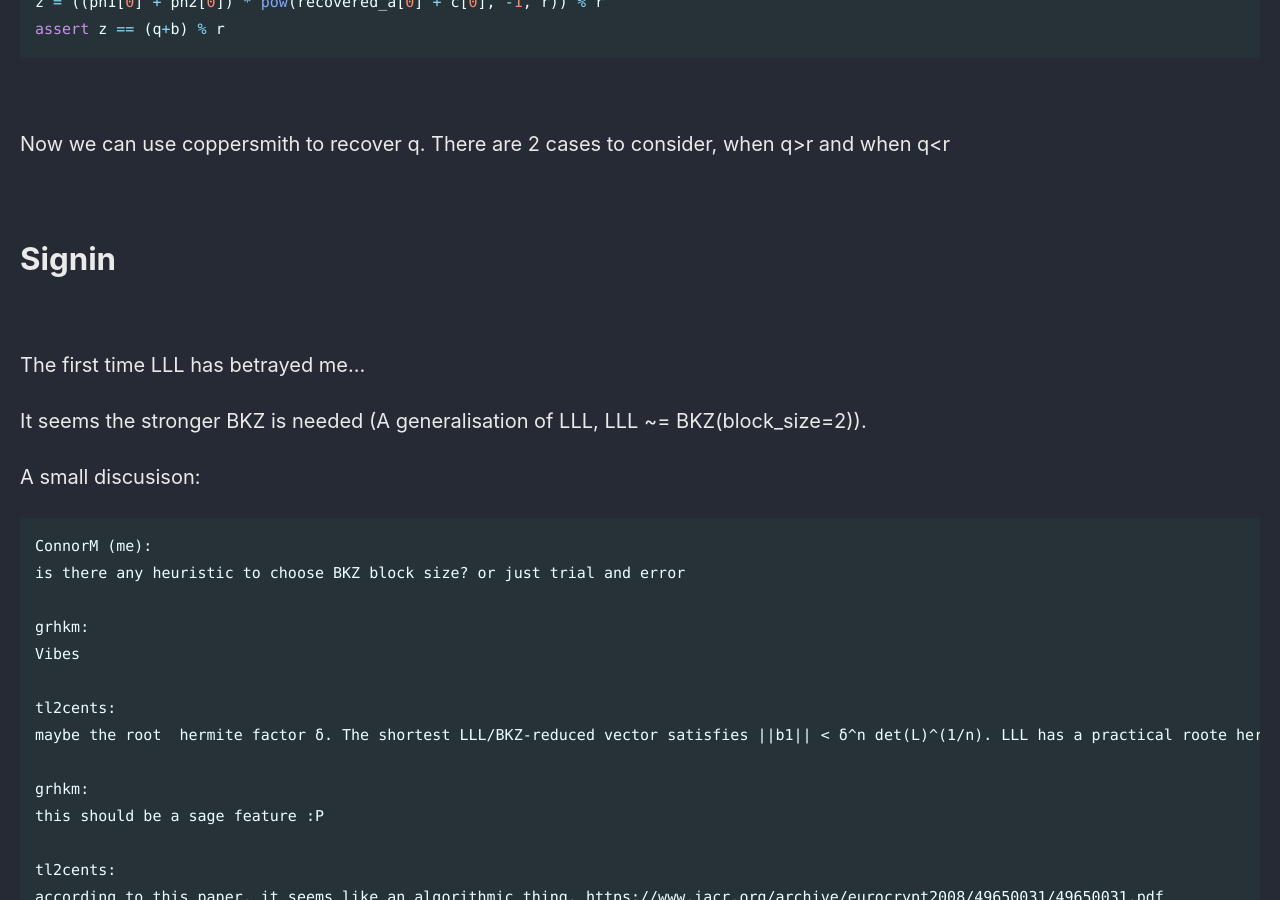
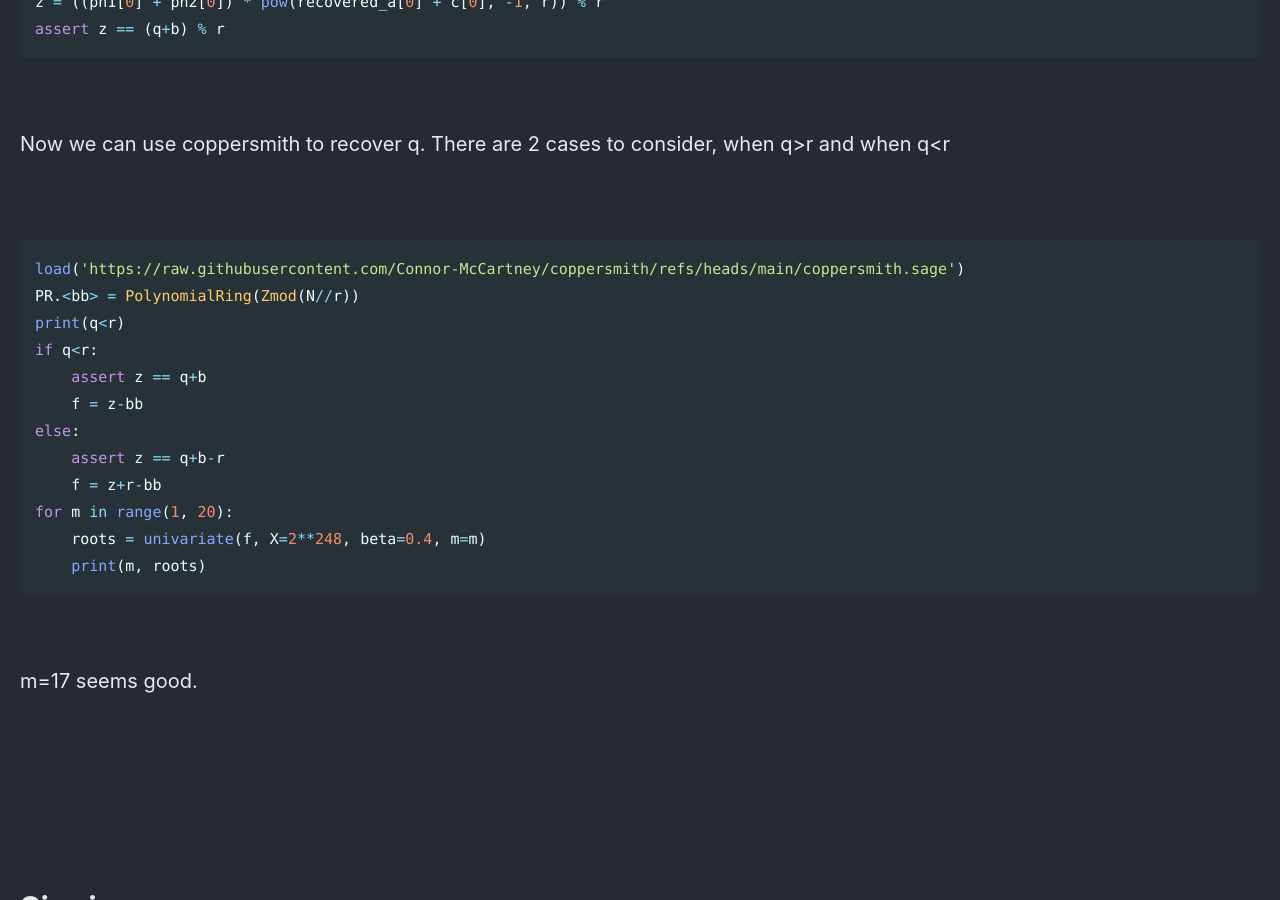
Before and after one commit to Connor-McCartney/Connor-McCartney.github.io, a Jekyll site: the page built from _pages/cryptography/other/0CTF2024.md, in a window 1280 px wide and 900 px high, scrolled down 3923 px. Built offline with Jekyll 4.4.1, drawn with Linux system fonts in a browser that asks for light colours; cached includes are drawn as plain includes.

Commit message:
Update 0CTF2024.md

````diff
--- a/_pages/cryptography/other/0CTF2024.md
+++ b/_pages/cryptography/other/0CTF2024.md
@@ -161,6 +161,42 @@ Now we can use coppersmith to recover q. There are 2 cases to consider, when q>r
 
 <br>
 
+
+```python
+load('https://raw.githubusercontent.com/Connor-McCartney/coppersmith/refs/heads/main/coppersmith.sage')
+PR.<bb> = PolynomialRing(Zmod(N//r))
+print(q<r)
+if q<r:
+    assert z == q+b
+    f = z-bb
+else:
+    assert z == q+b-r
+    f = z+r-bb
+for m in range(1, 20):
+    roots = univariate(f, X=2**248, beta=0.4, m=m)
+    print(m, roots)
+```
+
+<br>
+
+m=17 seems good.
+
+
+
+
+
+
+
+
+
+
+<br>
+
+<br>
+
+<br>
+
+
 # Signin
 
 <br>
````
